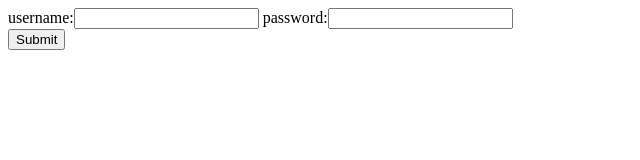
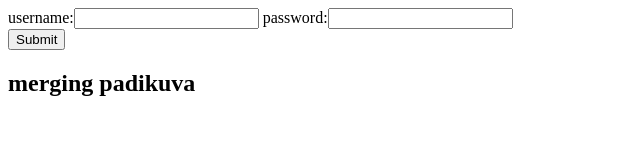
Before and after one commit to nibucherian/git-learning, a plain HTML site: page index.html in a window 1280 px wide. Shown: the whole page, without its empty margins (0-640 px from the left). Drawn offline with Linux system fonts and the light colour scheme.

Commit message:
merging h2 tag

```diff
--- a/index.html
+++ b/index.html
@@ -9,7 +9,7 @@
 	<label>password:</label><input type="password" name="pass">
 	<br>
 	<input type="submit" name="ok">
-
+<h2>merging padikuva</h2>
 </form>
 </body>
 </html>
```
